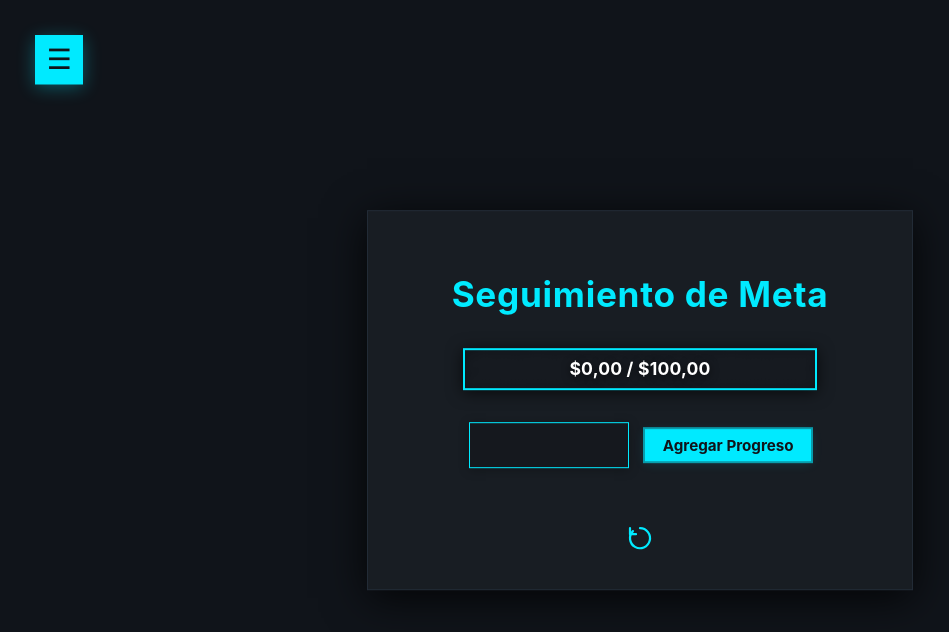
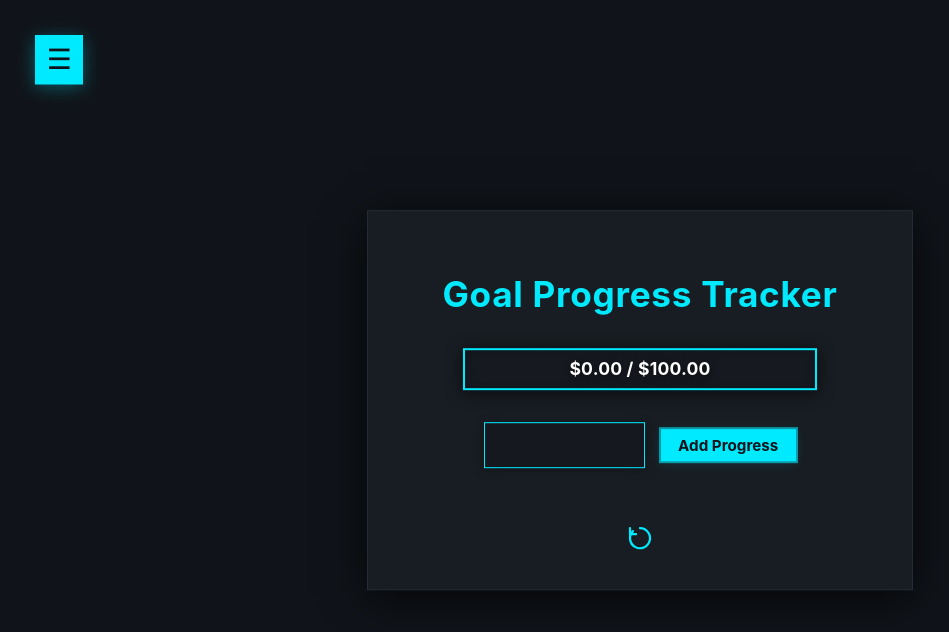
Before and after one commit to jkilleran/ProgressiveBar, a React (Vite) app: page / in a window 1280 px wide. Shown: the top 632 px of the page, without its empty margins (0-949 px from the left). Built offline with nearby package versions, Linux system fonts and the light colour scheme.

Commit message:
tercer commit

```diff
--- a/src/App.tsx
+++ b/src/App.tsx
@@ -21,6 +21,13 @@ const dark = '#10141a';
 const card = '#181d23';
 const border = '#222b36';
 
+// Constantes para breakpoints y paddings
+const PADDING_DESKTOP = 124;
+const PADDING_TABLET = 32;
+const PADDING_MOBILE = 4;
+const BREAKPOINT_TABLET = 700;
+const BREAKPOINT_MOBILE = 400;
+
 // Estilos globales y fuentes para toda la app
 const GlobalStyle = createGlobalStyle`
   @import url('https://fonts.googleapis.com/css2?family=Inter:wght@400;700&family=Space+Grotesk:wght@400;700&display=swap');
@@ -42,12 +49,16 @@ const Container = styled.div`
   background: ${dark};
   width: 100vw;
   box-sizing: border-box;
-  @media (max-width: 700px) {
-    padding: 0 0.5rem;
+  padding-left: ${PADDING_DESKTOP}px;
+  padding-right: ${PADDING_DESKTOP}px;
+  @media (max-width: ${BREAKPOINT_TABLET}px) {
+    padding-left: ${PADDING_TABLET}px;
+    padding-right: ${PADDING_TABLET}px;
     min-height: 100dvh;
   }
-  @media (max-width: 400px) {
-    padding: 0 0.1rem;
+  @media (max-width: ${BREAKPOINT_MOBILE}px) {
+    padding-left: ${PADDING_MOBILE}px;
+    padding-right: ${PADDING_MOBILE}px;
     min-height: 100dvh;
     width: 100vw;
     overflow-x: hidden;
@@ -87,14 +98,14 @@ const MenuButton = styled.button`
     box-shadow: 0 2px 8px 0 #00eaff33;
     transform: scale(0.97);
   }
-  @media (max-width: 700px) {
+  @media (max-width: ${BREAKPOINT_TABLET}px) {
     top: 1.1rem;
     left: 1.1rem;
     width: 40px;
     height: 40px;
     padding: 0.5rem 0.6rem;
   }
-  @media (max-width: 400px) {
+  @media (max-width: ${BREAKPOINT_MOBILE}px) {
     top: 0.5rem;
     left: 0.5rem;
     width: 34px;
@@ -125,7 +136,7 @@ const Menu = styled.nav`
   transition: opacity 0.35s cubic-bezier(.4,2,.6,1), transform 0.35s cubic-bezier(.4,2,.6,1);
   position: relative;
   z-index: 100;
-  @media (max-width: 700px) {
+  @media (max-width: ${BREAKPOINT_TABLET}px) {
     flex-direction: column;
     align-items: center;
     gap: 1.2rem;
@@ -134,7 +145,7 @@ const Menu = styled.nav`
     max-width: 98vw;
     margin-bottom: 1.2rem;
   }
-  @media (max-width: 400px) {
+  @media (max-width: ${BREAKPOINT_MOBILE}px) {
     gap: 0.5rem;
     padding: 0.7rem 0 0.3rem 0;
     width: 100vw;
@@ -173,14 +184,14 @@ const MenuGroup = styled.div`
       box-shadow: 0 2px 8px 0 #0003;
     }
   }
-  @media (max-width: 700px) {
+  @media (max-width: ${BREAKPOINT_TABLET}px) {
     width: 98vw;
     max-width: 98vw;
     justify-content: center;
     padding: 0.5rem 0.5rem;
     font-size: 0.98rem;
   }
-  @media (max-width: 400px) {
+  @media (max-width: ${BREAKPOINT_MOBILE}px) {
     width: 99vw;
     max-width: 99vw;
     padding: 0.3rem 0.1rem;
@@ -194,13 +205,13 @@ const AddProcessSection = styled.section`
   display: flex;
   gap: 1rem;
   align-items: center;
-  @media (max-width: 700px) {
+  @media (max-width: ${BREAKPOINT_TABLET}px) {
     flex-direction: column;
     gap: 0.7rem;
     width: 100%;
     align-items: stretch;
   }
-  @media (max-width: 400px) {
+  @media (max-width: ${BREAKPOINT_MOBILE}px) {
     gap: 0.3rem;
     margin: 1rem 0 0.5rem 0;
   }
@@ -226,12 +237,12 @@ const Input = styled.input`
     outline: none;
     box-shadow: 0 0 0 2px #00eaff44;
   }
-  @media (max-width: 700px) {
+  @media (max-width: ${BREAKPOINT_TABLET}px) {
     width: 100%;
     font-size: 1rem;
     padding: 0.6rem 0.8rem;
   }
-  @media (max-width: 400px) {
+  @media (max-width: ${BREAKPOINT_MOBILE}px) {
     font-size: 0.95rem;
     padding: 0.4rem 0.4rem;
     min-width: 0;
@@ -253,12 +264,12 @@ const Select = styled.select`
     outline: none;
     box-shadow: 0 0 0 2px #00eaff44;
   }
-  @media (max-width: 700px) {
+  @media (max-width: ${BREAKPOINT_TABLET}px) {
     width: 100%;
     font-size: 1rem;
     padding: 0.6rem 0.8rem;
   }
-  @media (max-width: 400px) {
+  @media (max-width: ${BREAKPOINT_MOBILE}px) {
     font-size: 0.95rem;
     padding: 0.4rem 0.4rem;
     min-width: 0;
@@ -307,13 +318,13 @@ const Button = styled.button`
       opacity: 0;
     }
   }
-  @media (max-width: 700px) {
+  @media (max-width: ${BREAKPOINT_TABLET}px) {
     width: 100%;
     font-size: 1rem;
     padding: 0.5rem 0.8rem;
     height: 36px;
   }
-  @media (max-width: 400px) {
+  @media (max-width: ${BREAKPOINT_MOBILE}px) {
     font-size: 0.92rem;
     padding: 0.3rem 0.4rem;
     height: 32px;
@@ -342,11 +353,11 @@ const ResetIconButton = styled.button`
     color: ${cyan};
     transform: scale(0.95);
   }
-  @media (max-width: 700px) {
+  @media (max-width: ${BREAKPOINT_TABLET}px) {
     font-size: 1.5rem;
     margin-top: 1.2rem;
   }
-  @media (max-width: 400px) {
+  @media (max-width: ${BREAKPOINT_MOBILE}px) {
     font-size: 1.1rem;
     margin-top: 0.7rem;
     padding: 0.1rem;
@@ -362,7 +373,7 @@ const ConfirmDialog = styled.div`
   align-items: center;
   justify-content: center;
   z-index: 99999;
-  @media (max-width: 400px) {
+  @media (max-width: ${BREAKPOINT_MOBILE}px) {
     align-items: flex-end;
     padding-bottom: 1.5rem;
   }
@@ -394,12 +405,12 @@ const ConfirmBox = styled.div`
       box-shadow: 0 2px 24px 0 #00eaffcc;
     }
   }
-  @media (max-width: 700px) {
+  @media (max-width: ${BREAKPOINT_TABLET}px) {
     padding: 1.2rem 0.7rem;
     min-width: 80vw;
     max-width: 98vw;
   }
-  @media (max-width: 400px) {
+  @media (max-width: ${BREAKPOINT_MOBILE}px) {
     padding: 0.7rem 0.2rem;
     min-width: 98vw;
     max-width: 100vw;
@@ -409,7 +420,7 @@ const ConfirmActions = styled.div`
   display: flex;
   gap: 1.2rem;
   margin-top: 1.5rem;
-  @media (max-width: 400px) {
+  @media (max-width: ${BREAKPOINT_MOBILE}px) {
     gap: 0.5rem;
     margin-top: 0.7rem;
   }
@@ -425,12 +436,12 @@ const Title = styled.h1`
   text-align: center;
   word-break: break-word;
   hyphens: auto;
-  @media (max-width: 700px) {
+  @media (max-width: ${BREAKPOINT_TABLET}px) {
     font-size: 1.3rem;
     margin-bottom: 1.2rem;
     padding: 0 0.5rem;
   }
-  @media (max-width: 400px) {
+  @media (max-width: ${BREAKPOINT_MOBILE}px) {
     font-size: 1.05rem;
     margin-bottom: 0.7rem;
     padding: 0 0.1rem;
@@ -520,19 +531,27 @@ const Main = styled.div<{ animate?: boolean; resetAnim?: boolean; completeAnim?:
     40% { box-shadow: 0 0 0 16px #00eaff44; }
     100% { box-shadow: 0 8px 40px 0 #00eaffcc; }
   }
-  @media (max-width: 700px) {
+  @media (max-width: ${BREAKPOINT_TABLET}px) {
     width: 99vw;
     max-width: 99vw;
     min-height: 80dvh;
     padding: 1.2rem 0.2rem 1.2rem 0.2rem;
     font-size: 0.98rem;
   }
-  @media (max-width: 400px) {
-    width: 100vw;
+  @media (max-width: ${BREAKPOINT_MOBILE}px) {
+    position: static;
+    top: unset;
+    left: unset;
+    transform: none;
+    width: 98vw;
     max-width: 100vw;
-    min-height: 90dvh;
+    min-height: unset;
     padding: 0.7rem 0.05rem 0.7rem 0.05rem;
     font-size: 0.91rem;
+    box-sizing: border-box;
+    display: block;
+    margin: 0 auto;
+    border-radius: 8px;
   }
 `;
 
@@ -545,11 +564,11 @@ const LightningOverlay = styled.div`
   pointer-events: none;
   z-index: 2000;
   overflow: hidden;
-  @media (max-width: 700px) {
+  @media (max-width: ${BREAKPOINT_TABLET}px) {
     width: 100vw;
     height: 100dvh;
   }
-  @media (max-width: 400px) {
+  @media (max-width: ${BREAKPOINT_MOBILE}px) {
     width: 100vw;
     height: 100vh;
     left: 0;
@@ -575,11 +594,11 @@ const LightningSVG = styled.svg<{ delay: number; left: string; top: string; scal
     60% { opacity: 0.7; }
     100% { opacity: 0; transform: scale(0.95); }
   }
-  @media (max-width: 700px) {
+  @media (max-width: ${BREAKPOINT_TABLET}px) {
     width: ${({ scale }) => 60 * scale}px;
     height: ${({ scale }) => 120 * scale}px;
   }
-  @media (max-width: 400px) {
+  @media (max-width: ${BREAKPOINT_MOBILE}px) {
     width: ${({ scale }) => 60 * scale}px;
     height: ${({ scale }) => 110 * scale}px;
     left: ${({ left }) => left};
@@ -587,78 +606,63 @@ const LightningSVG = styled.svg<{ delay: number; left: string; top: string; scal
   }
 `;
 
+// Utilidad para formatear valores
+const formatValue = (val: number, type: 'currency' | 'elements', lang: string) =>
+  type === 'currency'
+    ? val.toLocaleString(lang, { minimumFractionDigits: 2, maximumFractionDigits: 2 })
+    : val;
+
 // Componente principal de la app
 function App() {
-  // Hooks de traducción y estado global
-  const { t, i18n } = useTranslation(); // i18n para textos y cambio de idioma
-  // Estado de la meta total
+  const { t, i18n } = useTranslation();
+  // Forzar idioma por defecto a inglés al cargar la app
+  useEffect(() => {
+    if (i18n.language !== 'en') {
+      i18n.changeLanguage('en');
+    }
+  }, []);
   const [goal, setGoal] = useState(100);
-  // Estado del progreso actual
   const [current, setCurrent] = useState(0);
-  // Tipo de meta: 'currency' (dinero) o 'elements' (elementos)
   const [type, setType] = useState<'currency' | 'elements'>('currency');
-  // Valor a agregar al progreso
   const [addValue, setAddValue] = useState(0);
-  // Estado del menú de configuración (abierto/cerrado)
   const [menuOpen, setMenuOpen] = useState(false);
-  // Estado de animación de entrada del panel principal
   const [mainVisible, setMainVisible] = useState(false);
-  // Estado para mostrar el diálogo de confirmación de reset
   const [showConfirm, setShowConfirm] = useState(false);
-  // Estado para animación de reset
   const [resetAnim, setResetAnim] = useState(false);
-  // Estado para animación de completar meta
   const [completeAnim, setCompleteAnim] = useState(false);
-  // Estado para animación al agregar progreso
   const [addAnim, setAddAnim] = useState(false);
-  // Ref para el botón de agregar (efecto ripple)
   const buttonRef = useRef<HTMLButtonElement>(null);
-  // Ref para el panel principal (forzar animación de rombo)
   const mainRef = useRef<HTMLDivElement>(null);
 
-  // Animación de entrada del panel principal (fade in)
-  useEffect(() => {
-    setTimeout(() => setMainVisible(true), 200);
-  }, []);
+  // Animación de entrada del panel principal
+  useEffect(() => { setTimeout(() => setMainVisible(true), 200); }, []);
 
-  // Detecta cuando se completa la meta y dispara animación de rombo
+  // Animación al completar meta
   useEffect(() => {
     if (current >= goal && goal > 0) {
       setCompleteAnim(true);
-      // Forzar reinicio de animación de rombo (diamond)
       if (mainRef.current) {
         mainRef.current.classList.remove('complete-anim');
-        // Trigger reflow para reiniciar la animación
         void mainRef.current.offsetWidth;
         mainRef.current.classList.add('complete-anim');
       }
-      setTimeout(() => setCompleteAnim(false), 1100); // Duración igual a la animación CSS
+      setTimeout(() => setCompleteAnim(false), 1100);
     }
   }, [current, goal]);
 
-  // Detecta cuando se agrega progreso y dispara animación visual (pulse)
+  // Animación al agregar progreso
   useEffect(() => {
     if (addAnim) {
-      // La animación dura 600ms, luego se limpia el estado
       const timeout = setTimeout(() => setAddAnim(false), 600);
       return () => clearTimeout(timeout);
     }
   }, [addAnim]);
 
-  // Formatea valores según tipo y localización (moneda o número)
-  const formatValue = (val: number) => {
-    if (type === 'currency') {
-      return val.toLocaleString(i18n.language, { minimumFractionDigits: 2, maximumFractionDigits: 2 });
-    }
-    return val;
-  };
+  // Porcentaje de progreso (0-100)
+  const percent = goal > 0 ? Math.min(100, Math.round((current / goal) * 100)) : 0;
 
-  // Calcula el porcentaje de progreso (0-100)
-  const percent = Math.min(100, Math.round((current / goal) * 100));
-
-  // Maneja el agregado de progreso y animación ripple
+  // Ripple y agregar progreso
   const handleAddProcess = (e?: React.MouseEvent) => {
-    // Efecto ripple visual en el botón
     if (e && buttonRef.current) {
       const btn = buttonRef.current;
       const circle = document.createElement('span');
@@ -671,20 +675,18 @@ function App() {
       btn.appendChild(circle);
       circle.addEventListener('animationend', () => circle.remove());
     }
-    // Si el valor a agregar es válido, actualiza el progreso
     if (addValue > 0) {
-      setCurrent(prev => {
-        const sum = prev + addValue;
-        // Limita el progreso máximo a la meta
-        return type === 'currency' ? Math.min(goal, parseFloat(sum.toFixed(2))) : Math.min(goal, sum);
-      });
+      setCurrent(prev => type === 'currency'
+        ? Math.min(goal, parseFloat((prev + addValue).toFixed(2)))
+        : Math.min(goal, prev + addValue)
+      );
       setAddValue(0);
-      setAddAnim(true); // Activa animación visual al agregar progreso
-      setTimeout(() => setAddAnim(false), 400); // Limpia animación tras 400ms
+      setAddAnim(true);
+      setTimeout(() => setAddAnim(false), 400);
     }
   };
 
-  // Maneja el reset de progreso con animación y confirmación
+  // Reset con animación
   const handleReset = () => {
     setResetAnim(true);
     setTimeout(() => {
@@ -694,7 +696,7 @@ function App() {
     }, 500);
   };
 
-  // Render principal de la app
+  // Render principal
   return (
     <ThemeProvider theme={{}}>
       <GlobalStyle />
@@ -741,15 +743,7 @@ function App() {
           animate={mainVisible}
           resetAnim={resetAnim}
           completeAnim={completeAnim}
-          className={
-            resetAnim
-              ? 'reset-anim'
-              : addAnim
-              ? 'add-anim'
-              : completeAnim
-              ? 'complete-anim'
-              : ''
-          }
+          className={resetAnim ? 'reset-anim' : addAnim ? 'add-anim' : completeAnim ? 'complete-anim' : ''}
         >
           {/* Efecto de rayo al completar meta (ahora reemplazado por overlay global) */}
           {/* {completeAnim && (
@@ -769,11 +763,9 @@ function App() {
           {/* Barra de progreso animada y contextualizada */}
           <SmokeProgressBar
             percent={percent}
-            label={
-              type === 'currency'
-                ? `$${formatValue(current)} / $${formatValue(goal)}`
-                : `${formatValue(current)} / ${formatValue(goal)}`
-            }
+            label={type === 'currency'
+              ? `$${formatValue(current, type, i18n.language)} / $${formatValue(goal, type, i18n.language)}`
+              : `${formatValue(current, type, i18n.language)} / ${formatValue(goal, type, i18n.language)}`}
             addAnim={addAnim}
           />
           {/* Sección para agregar progreso */}
```
Also changed, not shown: public/index.html (added, +13 -0 lines).
